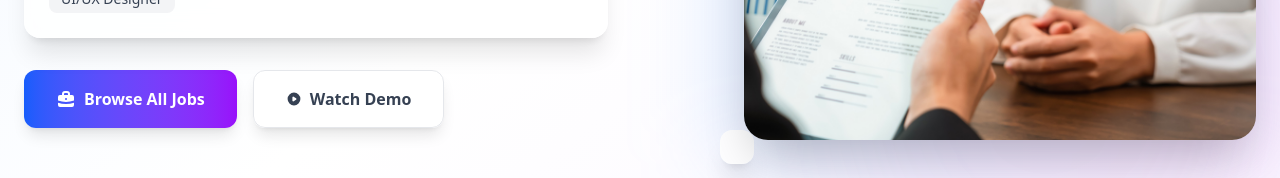
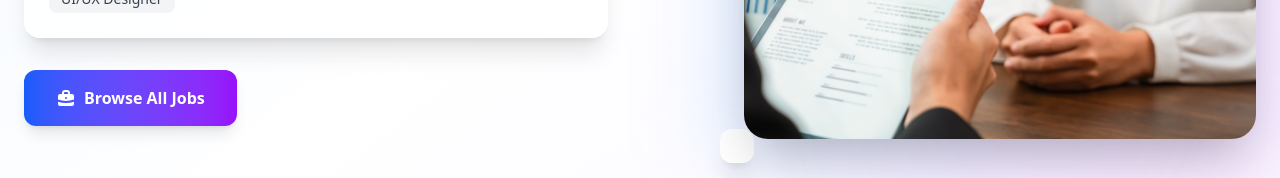
Before and after one commit to WangilaPrish/alx-project-nexus, a React (Vite) app in the folder job-board-platform/: page / in a window 1280 px wide. Shown: the part 612-790 px from the top of the page. Built offline with nearby package versions, Linux system fonts and the light colour scheme; no server answers.

Commit message:
refactor: remove demo button from HeroSection for cleaner UI

```diff
--- a/job-board-platform/src/components/HeroSection.tsx
+++ b/job-board-platform/src/components/HeroSection.tsx
@@ -160,12 +160,6 @@ const HeroSection = () => {
                                 Browse All Jobs
                             </button>
 
-                            <button
-                                className="bg-white/80 backdrop-blur-sm text-gray-700 px-8 py-4 rounded-xl font-semibold hover:bg-white hover:scale-105 hover:-translate-y-1 transition-all duration-200 flex items-center gap-2 justify-center shadow-lg hover:shadow-xl border border-gray-200"
-                            >
-                                <HiPlay className="w-4 h-4" />
-                                Watch Demo
-                            </button>
                         </div>
 
                         {/* Stats */}
```
